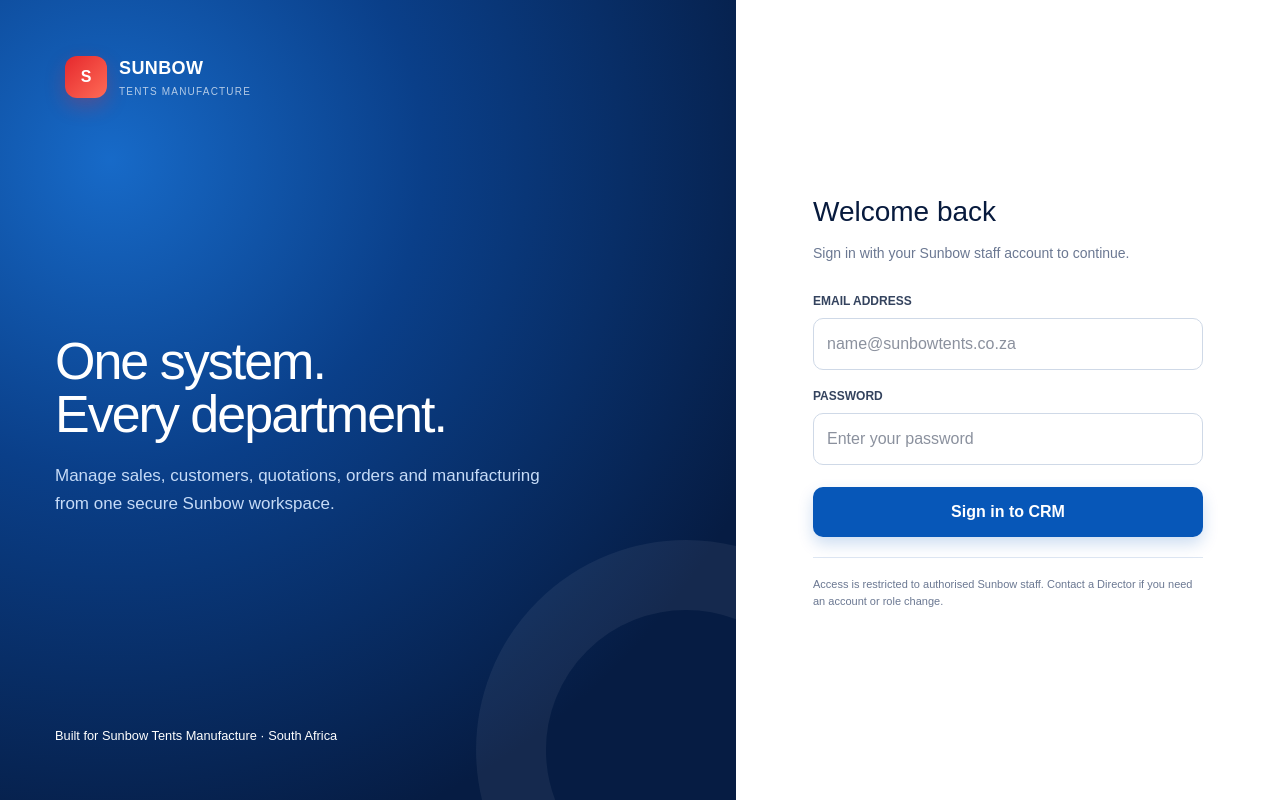
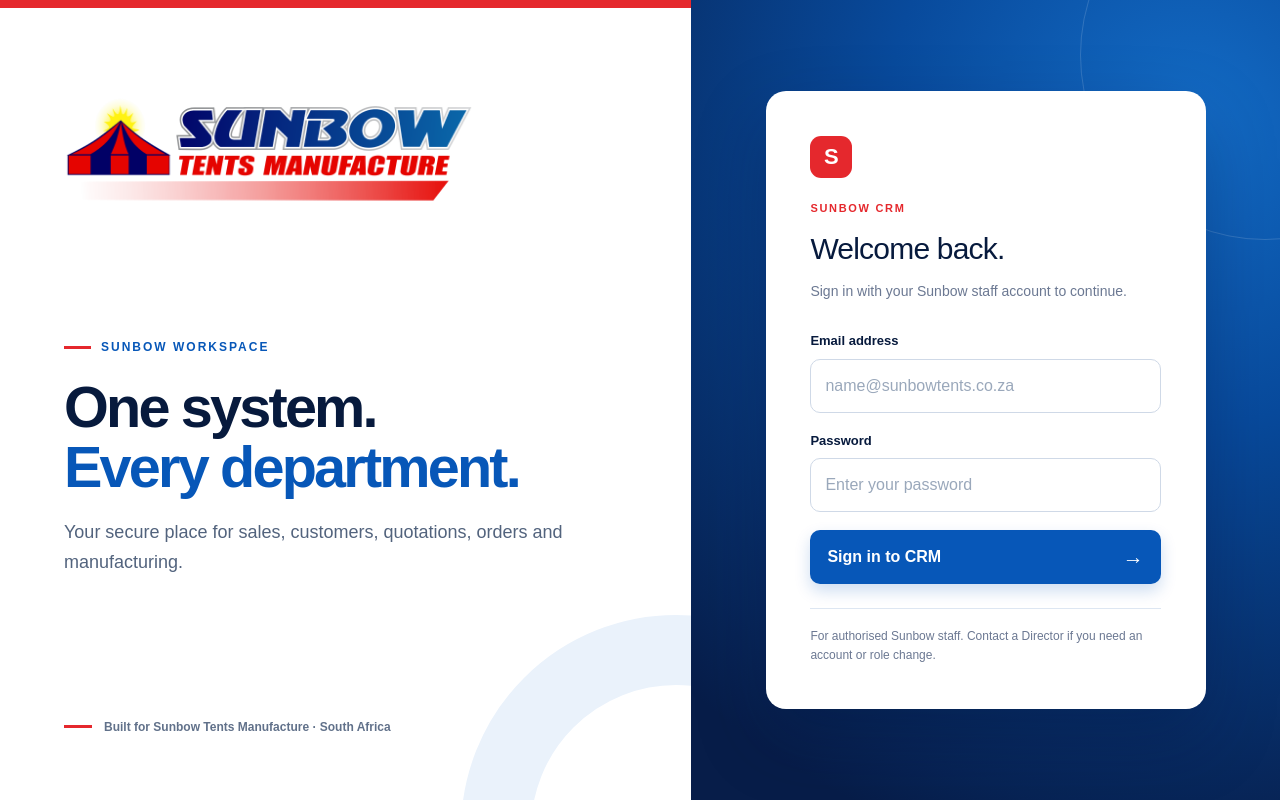
Before and after one commit to sunbowhire-alt/sunbow-crm, a Next.js app: page /login in a window 1280 px wide. Built offline with nearby package versions, Linux system fonts and the light colour scheme.

Commit message:
Brand Sunbow CRM login with supplied logo

```diff
--- a/src/app/globals.css
+++ b/src/app/globals.css
@@ -93,30 +93,49 @@
 .list-row-top { display:flex; justify-content:space-between; gap:14px; font-size:13px; }
 .list-row small { color:var(--muted); }
 
-.login-shell { min-height:100vh; display:grid; grid-template-columns:1.15fr .85fr; background:white; }
-.login-visual { padding:55px; color:#fff; background:radial-gradient(circle at 15% 20%,#176ac8 0,#0a3f89 35%,#061c43 80%); display:flex; flex-direction:column; justify-content:space-between; overflow:hidden; position:relative; }
-.login-visual::after { content:""; position:absolute; width:420px; height:420px; border:70px solid rgba(255,255,255,.06); border-radius:50%; right:-160px; bottom:-160px; }
-.login-copy { position:relative; z-index:1; max-width:570px; }
-.login-copy h1 { font-size:52px; line-height:1.03; margin:0 0 20px; letter-spacing:-2px; }
-.login-copy p { color:#c6dbf7; font-size:17px; line-height:1.65; max-width:500px; }
-.login-form-wrap { display:grid; place-items:center; padding:40px; }
-.login-form { width:min(390px,100%); }
-.login-form h2 { color:var(--navy); font-size:28px; margin:0; }
-.login-form > p { color:var(--muted); font-size:14px; line-height:1.5; margin:10px 0 28px; }
-.field { display:grid; gap:8px; margin-bottom:17px; }
-.field label { font-size:12px; font-weight:700; color:#34435e; }
-.field input { width:100%; border:1px solid #cfd9e7; border-radius:10px; padding:13px; outline:0; }
-.field input:focus { border-color:var(--blue); box-shadow:0 0 0 3px rgba(7,87,184,.1); }
-.login-form button { width:100%; margin-top:5px; padding:13px; }
-.preview-link { display:block; text-align:center; margin-top:15px; color:var(--blue); font-size:14px; font-weight:700; }
-.form-error { background:#fff0f0; color:#b52b32; border:1px solid #ffd0d3; padding:10px 12px; border-radius:9px; font-size:12px; margin-bottom:15px; }
-.login-note { margin-top:20px; padding-top:18px; border-top:1px solid var(--line); color:var(--muted); font-size:11px; line-height:1.5; }
+.login-shell { min-height:100vh; display:grid; grid-template-columns:minmax(0,1.08fr) minmax(430px,.92fr); background:#fff; }
+.login-visual { padding:clamp(32px,5vw,72px); background:#fff; display:flex; flex-direction:column; justify-content:space-between; overflow:hidden; position:relative; border-top:8px solid var(--red); }
+.login-visual::after { content:""; position:absolute; width:430px; height:430px; border:70px solid #eaf2fb; border-radius:50%; right:-200px; bottom:-245px; pointer-events:none; }
+.login-brand { position:relative; z-index:1; width:min(500px,100%); margin-left:-46px; }
+.login-brand img { display:block; width:100%; height:auto; }
+.login-copy { position:relative; z-index:1; max-width:600px; padding:45px 0 70px; }
+.login-eyebrow { display:flex; align-items:center; gap:10px; color:var(--blue); font-size:12px; font-weight:900; letter-spacing:2px; }
+.login-eyebrow span { display:block; width:27px; height:3px; background:var(--red); }
+.login-copy h1 { color:var(--navy); font-size:clamp(42px,4.5vw,68px); line-height:1.04; margin:22px 0 20px; letter-spacing:-2.8px; font-weight:800; }
+.login-copy h1 em { color:var(--blue); font-style:normal; }
+.login-copy p { color:#52637d; font-size:18px; line-height:1.65; max-width:510px; margin:0; }
+.login-visual-foot { position:relative; z-index:1; display:flex; align-items:center; gap:12px; color:#61718a; font-size:12px; font-weight:600; }
+.login-visual-foot span { display:block; width:28px; height:3px; background:var(--red); }
+.login-form-wrap { display:grid; place-items:center; padding:48px; background:radial-gradient(circle at 85% 15%,#136bc5 0,#084a9c 36%,#071d49 90%); position:relative; overflow:hidden; }
+.login-form-wrap::before { content:""; position:absolute; width:370px; height:370px; border:1px solid rgba(255,255,255,.15); border-radius:50%; right:-170px; top:-130px; pointer-events:none; }
+.login-form { position:relative; width:min(440px,100%); background:#fff; border-radius:20px; padding:clamp(28px,3.5vw,46px); box-shadow:0 28px 70px rgba(1,17,51,.25); }
+.login-form-mark { width:42px; height:42px; display:grid; place-items:center; border-radius:11px; background:var(--red); color:#fff; font-weight:900; font-size:22px; margin-bottom:22px; }
+.login-form-eyebrow { display:block; color:var(--red); font-size:11px; font-weight:900; letter-spacing:1.7px; margin-bottom:10px; }
+.login-form h2 { color:var(--navy); font-size:30px; letter-spacing:-.8px; margin:0; }
+.login-form > p { color:var(--muted); font-size:14px; line-height:1.55; margin:10px 0 28px; }
+.field { display:grid; gap:8px; margin-bottom:18px; }
+.field label { font-size:13px; font-weight:700; color:var(--navy); }
+.field input { width:100%; border:1px solid #cfd9e7; border-radius:10px; padding:14px; outline:0; background:#fff; color:var(--ink); }
+.field input::placeholder { color:#9aa8bb; }
+.field input:focus { border-color:var(--blue); box-shadow:0 0 0 3px rgba(7,87,184,.12); }
+.login-form .login-submit { width:100%; margin-top:5px; padding:15px 17px; display:flex; justify-content:space-between; align-items:center; }
+.login-submit span { font-size:21px; line-height:14px; }
+.preview-link { display:block; text-align:center; margin-top:17px; color:var(--blue); font-size:14px; font-weight:700; }
+.form-error { background:#fff0f0; color:#b52b32; border:1px solid #ffd0d3; padding:11px 12px; border-radius:9px; font-size:13px; margin-bottom:18px; }
+.login-note { margin-top:24px; padding-top:18px; border-top:1px solid var(--line); color:var(--muted); font-size:12px; line-height:1.55; }
 
 @media (max-width: 1000px) {
   .stats { grid-template-columns:repeat(2,1fr); }
   .grid-two { grid-template-columns:1fr; }
   .login-shell { grid-template-columns:1fr; }
-  .login-visual { display:none; }
+  .login-visual { padding:18px 24px 0; border-top-width:5px; }
+  .login-visual::after,.login-visual-foot,.login-eyebrow,.login-copy p { display:none; }
+  .login-brand { width:min(340px,100%); margin-left:-30px; }
+  .login-copy { padding:0 0 20px; }
+  .login-copy h1 { font-size:clamp(26px,4vw,34px); letter-spacing:-1px; margin:0; }
+  .login-copy h1 br { display:none; }
+  .login-form-wrap { padding:24px; align-items:start; }
+  .login-form { max-width:500px; padding:30px; }
 }
 @media (max-width: 720px) {
   .app-shell { grid-template-columns:1fr; }
@@ -131,4 +150,10 @@
   .content { padding:22px 18px 40px; }
   .stats { grid-template-columns:1fr; }
   .page-heading { align-items:flex-start; flex-direction:column; }
+  .login-visual { padding:14px 18px 0; }
+  .login-brand { width:min(295px,100%); margin-left:-28px; }
+  .login-copy { padding-bottom:16px; }
+  .login-copy h1 { font-size:25px; }
+  .login-form-wrap { padding:18px; }
+  .login-form { padding:26px 22px; }
 }
--- a/src/app/login/page.tsx
+++ b/src/app/login/page.tsx
@@ -1,5 +1,6 @@
 import { login } from "./actions";
 import Link from "next/link";
+import Image from "next/image";
 
 export default async function LoginPage({ searchParams }: { searchParams: Promise<{ error?: string }> }) {
   const { error } = await searchParams;
@@ -7,32 +8,34 @@
   return (
     <main className="login-shell">
       <section className="login-visual">
-        <div className="brand">
-          <div className="brand-mark">S</div>
-          <div><strong>SUNBOW</strong><small>TENTS MANUFACTURE</small></div>
+        <div className="login-brand">
+          <Image src="/sunbow-logo.png" alt="Sunbow Tents Manufacture" width={2048} height={616} priority />
         </div>
         <div className="login-copy">
-          <h1>One system.<br />Every department.</h1>
-          <p>Manage sales, customers, quotations, orders and manufacturing from one secure Sunbow workspace.</p>
+          <span className="login-eyebrow"><span /> SUNBOW WORKSPACE</span>
+          <h1>One system.<br /><em>Every department.</em></h1>
+          <p>Your secure place for sales, customers, quotations, orders and manufacturing.</p>
         </div>
-        <small>Built for Sunbow Tents Manufacture · South Africa</small>
+        <div className="login-visual-foot"><span /> Built for Sunbow Tents Manufacture · South Africa</div>
       </section>
       <section className="login-form-wrap">
         <form className="login-form" action={login}>
-          <h2>Welcome back</h2>
+          <div className="login-form-mark" aria-hidden="true">S</div>
+          <span className="login-form-eyebrow">SUNBOW CRM</span>
+          <h2>Welcome back.</h2>
           <p>Sign in with your Sunbow staff account to continue.</p>
           {error ? <div className="form-error">{error}</div> : null}
           <div className="field">
-            <label htmlFor="email">EMAIL ADDRESS</label>
-            <input id="email" name="email" type="email" placeholder="name@sunbowtents.co.za" required />
+            <label htmlFor="email">Email address</label>
+            <input id="email" name="email" type="email" autoComplete="username" placeholder="name@sunbowtents.co.za" required />
           </div>
           <div className="field">
-            <label htmlFor="password">PASSWORD</label>
-            <input id="password" name="password" type="password" placeholder="Enter your password" required />
+            <label htmlFor="password">Password</label>
+            <input id="password" name="password" type="password" autoComplete="current-password" placeholder="Enter your password" required />
           </div>
-          <button className="primary-button" type="submit">Sign in to CRM</button>
+          <button className="primary-button login-submit" type="submit">Sign in to CRM <span aria-hidden="true">→</span></button>
           {preview && <Link className="preview-link" href="/dashboard">View protected interface preview</Link>}
-          <div className="login-note">Access is restricted to authorised Sunbow staff. Contact a Director if you need an account or role change.</div>
+          <div className="login-note">For authorised Sunbow staff. Contact a Director if you need an account or role change.</div>
         </form>
       </section>
     </main>
```
Also changed, not shown: public/sunbow-logo.png (added).
